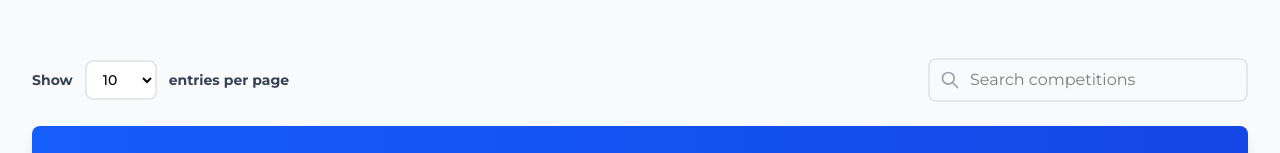
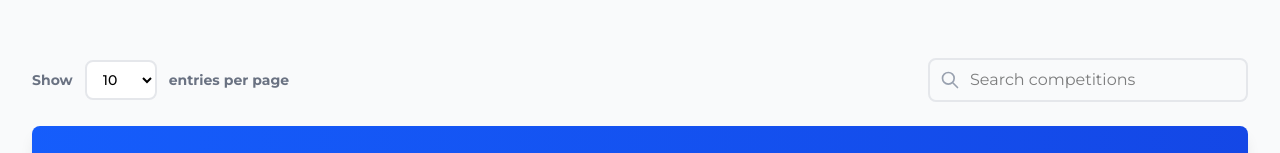
Before and after one commit to SayuruRehan/codefest-revamp, a Next.js app: page /competition-details in a window 1280 px wide. Shown: the part 254-407 px from the top of the page. Built offline with nearby package versions, Linux system fonts and the light colour scheme.

Commit message:
style: update text color for entries per page label

```diff
--- a/src/components/CompetitionSchedule.tsx
+++ b/src/components/CompetitionSchedule.tsx
@@ -228,7 +228,7 @@
             <div className="flex items-center gap-3">
               <label
                 htmlFor="entriesPerPage"
-                className="text-sm font-semibold text-gray-700"
+                className="text-sm font-semibold text-gray-500"
               >
                 Show
               </label>
@@ -245,7 +245,7 @@
                 <option value={50}>50</option>
                 <option value={100}>100</option>
               </select>
-              <span className="text-sm font-semibold text-gray-700">
+              <span className="text-sm font-semibold text-gray-500">
                 entries per page
               </span>
             </div>
```
